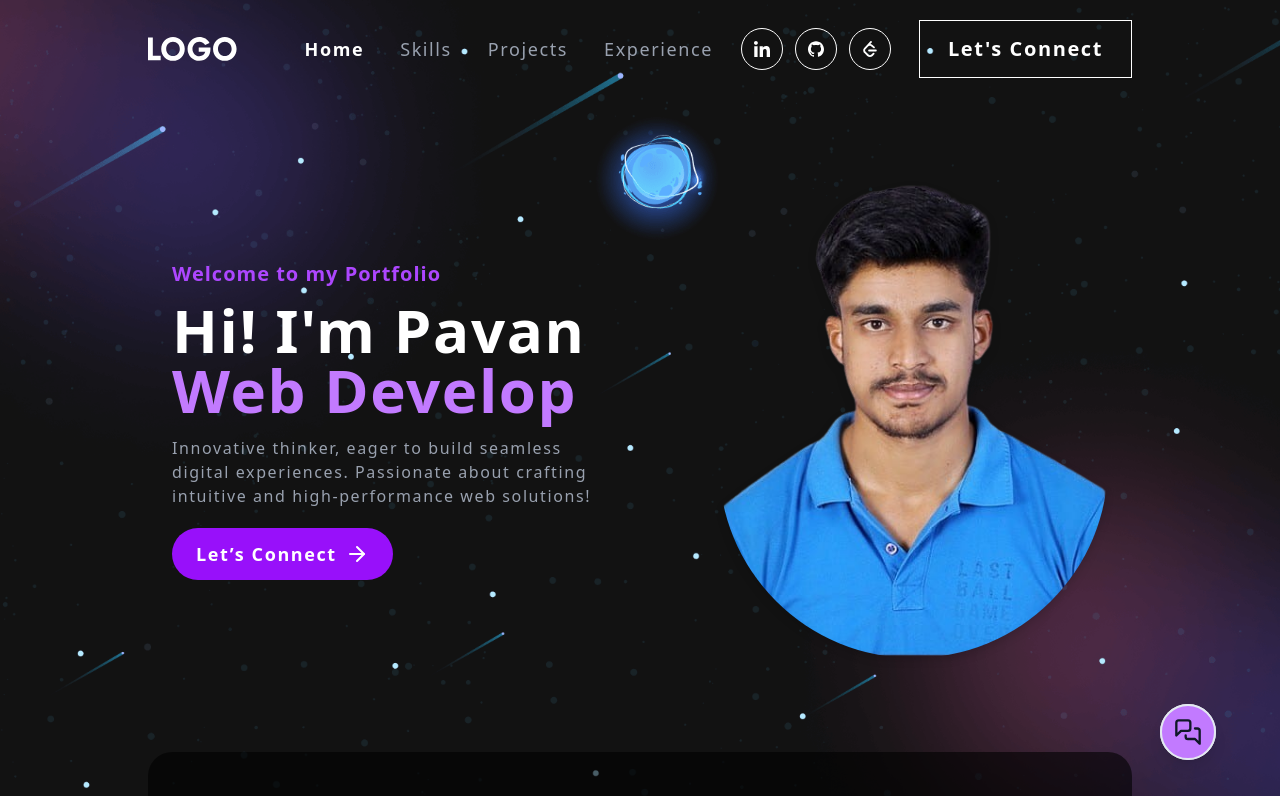
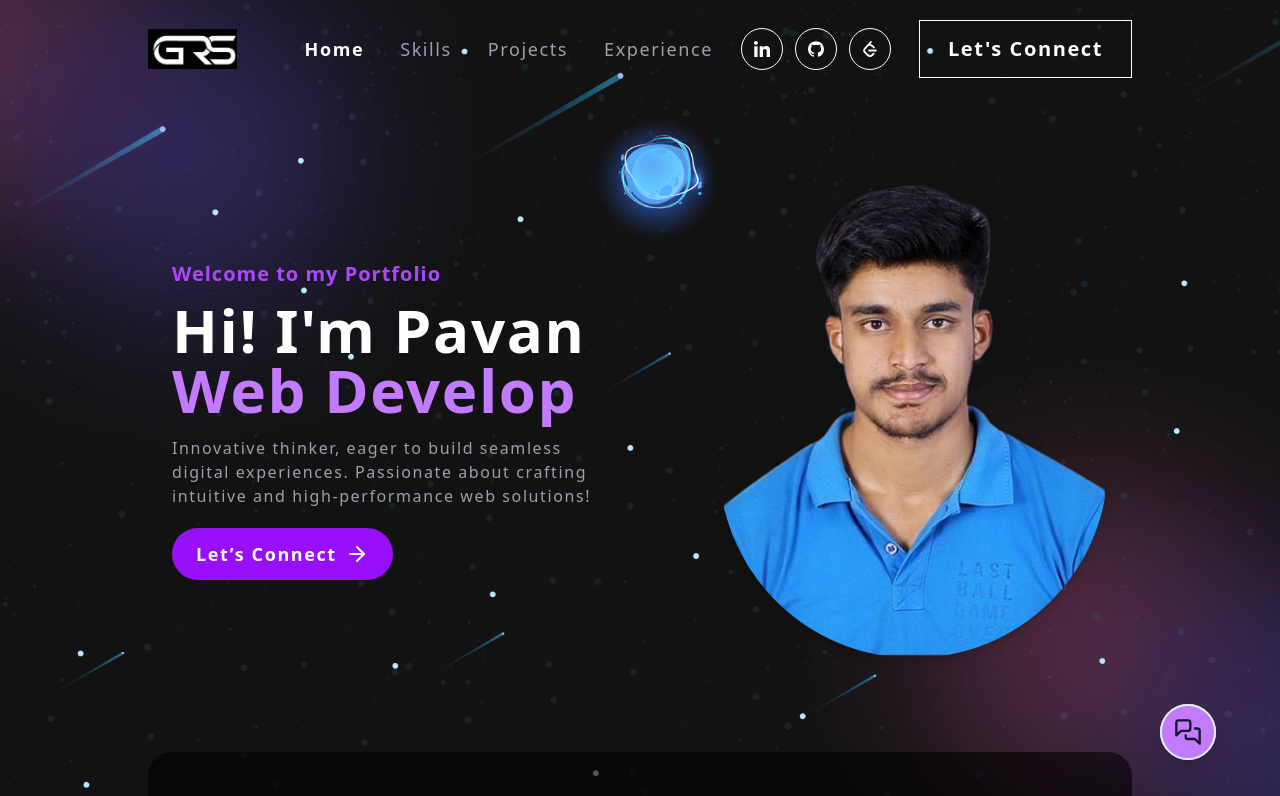
Before and after one commit to Pavan-gr07/Portfolio_1.0, a Next.js app: page / in a window 1280 px wide. Shown: the top 796 px of the page. Built offline with nearby package versions, Linux system fonts and the light colour scheme; what @radix-ui/themes would draw is missing.

Commit message:
logo and all updated

```diff
--- a/layout/Navbar.tsx
+++ b/layout/Navbar.tsx
@@ -44,7 +44,7 @@ export const Navbar = () => {
       <Container>
         <div className="flex justify-between  bg-red items-center relative">
           <a href="/" className="w-[9%]">
-            <img src="/logo.svg" alt="Logo" className="w-full h-auto" />
+            <img src="/grs.png" alt="Logo" className="w-full h-auto" />
           </a>
 
           {/* Mobile Toggle Button */}
@@ -92,7 +92,9 @@ export const Navbar = () => {
               />
             </div>
 
-            <Button className="relative overflow-hidden border rounded-none p-7 cursor-pointer text-white group" onClick={() => (window.location.hash = "#contact")}>
+            <Button className="relative overflow-hidden border rounded-none p-7 cursor-pointer text-white group" onClick={() => {
+              document.getElementById("contact")?.scrollIntoView({ behavior: "smooth" });
+            }}>
               <span className="relative z-10 group-hover:text-black transition-colors duration-200 text-xl font-bold">
                 Let's Connect
               </span>
```
Also changed, not shown: assets/projects/grs_logo_1.png (added), public/grs.png (added).
